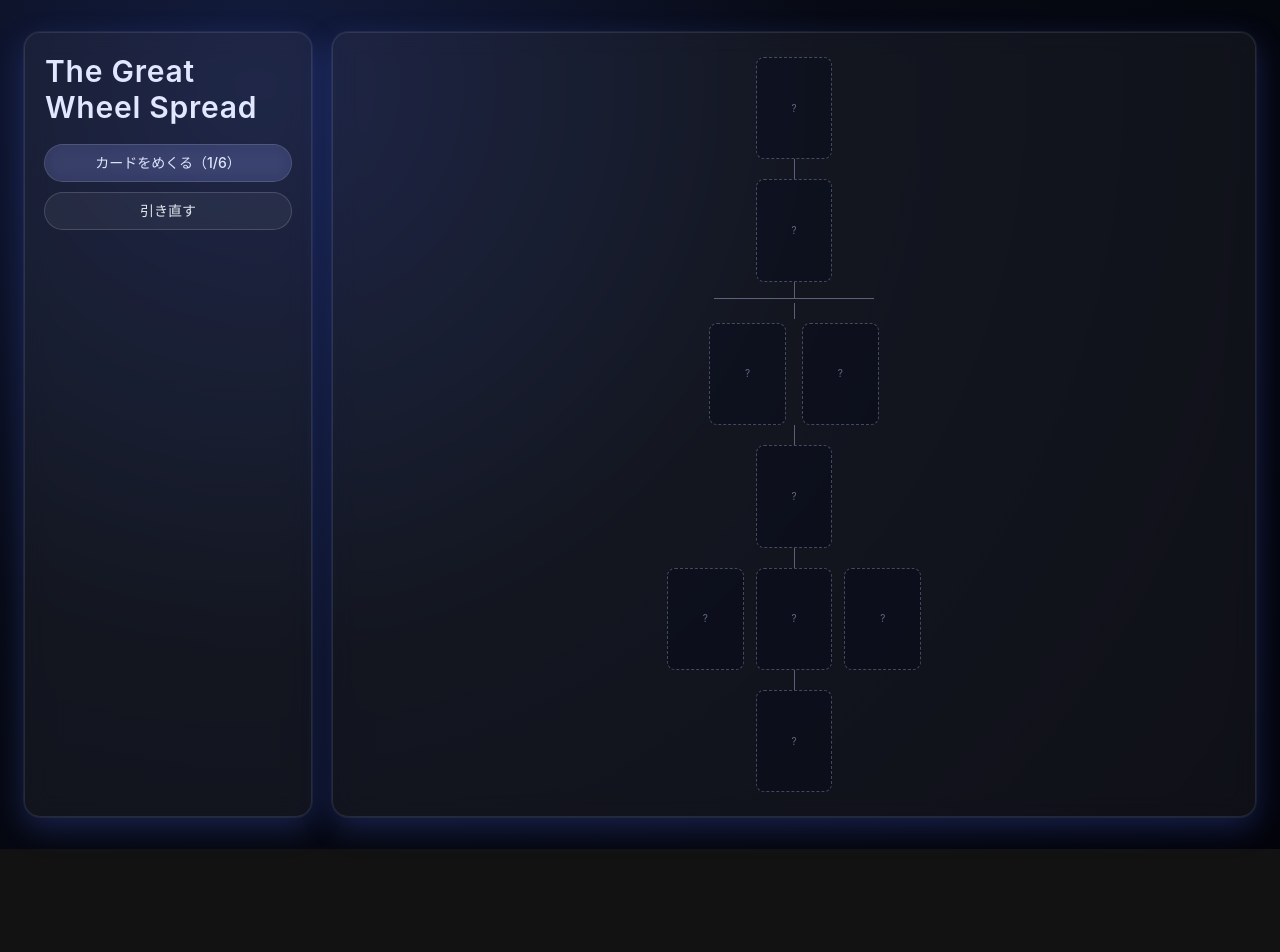
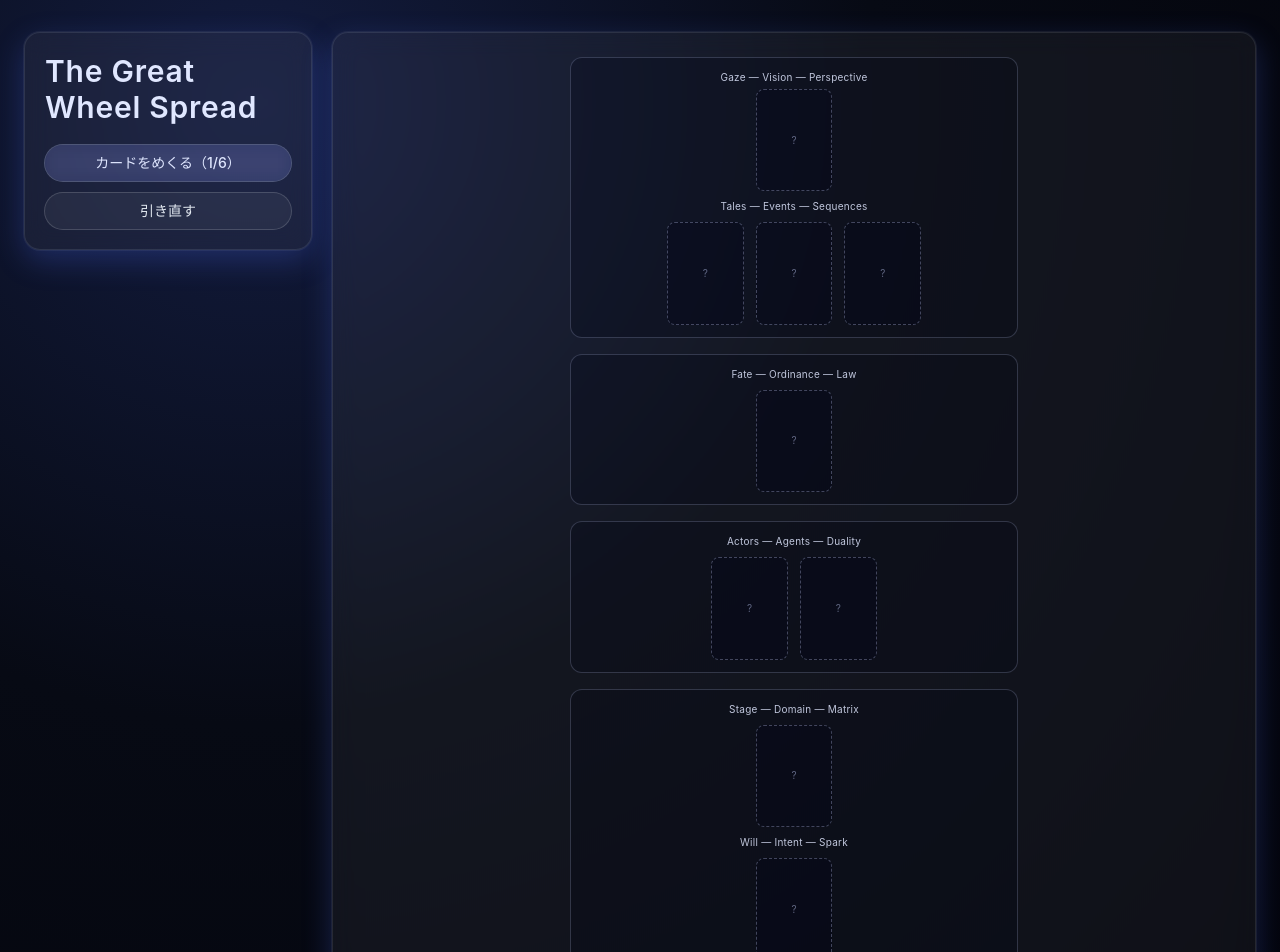
Before and after one commit to kiyotam23/thoth-tarot-spread, a Next.js app: page / in a window 1280 px wide. Shown: the top 952 px of the page. Before the commit the page ends 849 px from the top, so only its background shows below. Built offline with nearby package versions, Linux system fonts and the light colour scheme.

Commit message:
Initial commit without heavy files

```diff
--- a/app/page.tsx
+++ b/app/page.tsx
@@ -1,7 +1,7 @@
 "use client";
 
 import { motion } from "framer-motion";
-import { useState } from "react";
+import { useEffect, useRef, useState } from "react";
 
 type Card = {
   id: string;
@@ -16,6 +16,7 @@ type Layer = {
   meaning: string;
   drawCount: number;
   pool: Card[];
+  triad: [string, string, string];
 };
 
 const ACES: Card[] = [
@@ -44,18 +45,18 @@ const AGENTS: Card[] = [
 ]);
 
 const DESTINY: Card[] = [
-  { id: "adjustment", name: "Adjustment", image: "/images/adjustment.png" },
-  { id: "death", name: "Death", image: "/images/death.png" },
-  { id: "art", name: "Art", image: "/images/art.png" },
-  { id: "chariot", name: "The Chariot", image: "/images/the-chariot.png" },
-  { id: "emperor", name: "The Emperor", image: "/images/the-emperor.png" },
-  { id: "empress", name: "The Empress", image: "/images/the-empress.png" },
-  { id: "hierophant", name: "The Hierophant", image: "/images/the-hierophant.png" },
-  { id: "lovers", name: "The Lovers", image: "/images/the-lovers.png" },
-  { id: "hermit", name: "The Hermit", image: "/images/the-hermit.png" },
-  { id: "star", name: "The Star", image: "/images/the-star.png" },
-  { id: "moon", name: "The Moon", image: "/images/the-moon.png" },
-  { id: "sun", name: "The Sun", image: "/images/the-sun.png" }
+  { id: "aries-emperor", name: "Aries · IV · The Emperor", image: "/images/the-emperor.png" },
+  { id: "taurus-hierophant", name: "Taurus · V · The Hierophant", image: "/images/the-hierophant.png" },
+  { id: "gemini-lovers", name: "Gemini · VI · The Lovers", image: "/images/the-lovers.png" },
+  { id: "cancer-chariot", name: "Cancer · VII · The Chariot", image: "/images/the-chariot.png" },
+  { id: "leo-lust", name: "Leo · XI · Lust", image: "/images/lust.png" },
+  { id: "virgo-hermit", name: "Virgo · IX · The Hermit", image: "/images/the-hermit.png" },
+  { id: "libra-adjustment", name: "Libra · VIII · Adjustment", image: "/images/adjustment.png" },
+  { id: "scorpio-death", name: "Scorpio · XIII · Death", image: "/images/death.png" },
+  { id: "sagittarius-art", name: "Sagittarius · XIV · Art", image: "/images/art.png" },
+  { id: "capricorn-devil", name: "Capricorn · XV · The Devil", image: "/images/the-devil.png" },
+  { id: "aquarius-star", name: "Aquarius · XVII · The Star", image: "/images/the-star.png" },
+  { id: "pisces-moon", name: "Pisces · XVIII · The Moon", image: "/images/the-moon.png" }
 ];
 
 const EVENTS: Card[] = [2, 3, 4, 5, 6, 7, 8, 9, 10].flatMap((num) =>
@@ -67,22 +68,67 @@ const EVENTS: Card[] = [2, 3, 4, 5, 6, 7, 8, 9, 10].flatMap((num) =>
 );
 
 const FOCUS: Card[] = [
-  { id: "sun", name: "Sun (The Sun)", image: "/images/the-sun.png", note: "意志・顕現" },
-  { id: "moon", name: "Moon (The Priestess)", image: "/images/the-priestess.png", note: "直観・受容" },
-  { id: "mars", name: "Mars (The Tower)", image: "/images/the-tower.png", note: "突破・変容" },
-  { id: "mercury", name: "Mercury (The Magus)", image: "/images/the-magus.png", note: "言語化・橋渡し" },
-  { id: "jupiter", name: "Jupiter (Fortune)", image: "/images/fortune.png", note: "拡張・流転" },
-  { id: "venus", name: "Venus (The Empress)", image: "/images/the-empress.png", note: "調和・引力" },
-  { id: "saturn", name: "Saturn (The Universe)", image: "/images/the-universe.png", note: "統合・完成" }
+  { id: "sun", name: "Sun · XIX · The Sun", image: "/images/the-sun.png" },
+  { id: "moon", name: "Moon · II · The High Priestess", image: "/images/the-priestess.png" },
+  { id: "mercury", name: "Mercury · I · The Magus", image: "/images/the-magus.png" },
+  { id: "venus", name: "Venus · III · The Empress", image: "/images/the-empress.png" },
+  { id: "mars", name: "Mars · XVI · The Tower", image: "/images/the-tower.png" },
+  { id: "jupiter", name: "Jupiter · X · Fortune", image: "/images/fortune.png" },
+  { id: "saturn", name: "Saturn · XXI · The Universe", image: "/images/the-universe.png" },
+  { id: "uranus", name: "Uranus · 0 · The Fool", image: "/images/the-fool.png" },
+  { id: "neptune", name: "Neptune · XII · The Hanged Man", image: "/images/the-hanged-man.png" },
+  { id: "pluto", name: "Pluto · XX · The Aeon", image: "/images/the-aeon.png" }
 ];
 
 const LAYERS: Layer[] = [
-  { key: "root", title: "第1層 Root", meaning: "物語の種・根源的な意志・季節", drawCount: 1, pool: ACES },
-  { key: "womb", title: "第2層 Womb", meaning: "舞台設定・具現化の土壌", drawCount: 1, pool: PRINCESSES },
-  { key: "agents", title: "第3層 Agents", meaning: "動因となる2つの人格", drawCount: 2, pool: AGENTS },
-  { key: "destiny", title: "第4層 Destiny", meaning: "避けられない運命の潮流", drawCount: 1, pool: DESTINY },
-  { key: "events", title: "第5層 Events", meaning: "出来事の推移（過去・現在・未来）", drawCount: 3, pool: EVENTS },
-  { key: "focus", title: "第6層 Focus", meaning: "物語を読む最終的な視点", drawCount: 1, pool: FOCUS }
+  {
+    key: "root",
+    title: "第1層 Root",
+    meaning: "物語の種・根源的な意志・季節",
+    drawCount: 1,
+    pool: ACES,
+    triad: ["Will", "Intent", "Spark"]
+  },
+  {
+    key: "womb",
+    title: "第2層 Womb",
+    meaning: "舞台設定・具現化の土壌",
+    drawCount: 1,
+    pool: PRINCESSES,
+    triad: ["Stage", "Domain", "Matrix"]
+  },
+  {
+    key: "agents",
+    title: "第3層 Agents",
+    meaning: "動因となる2つの人格",
+    drawCount: 2,
+    pool: AGENTS,
+    triad: ["Actors", "Agents", "Duality"]
+  },
+  {
+    key: "destiny",
+    title: "第4層 Destiny",
+    meaning: "避けられない運命の潮流",
+    drawCount: 1,
+    pool: DESTINY,
+    triad: ["Fate", "Ordinance", "Law"]
+  },
+  {
+    key: "events",
+    title: "第5層 Events",
+    meaning: "出来事の推移（過去・現在・未来）",
+    drawCount: 3,
+    pool: EVENTS,
+    triad: ["Tales", "Events", "Sequences"]
+  },
+  {
+    key: "focus",
+    title: "第6層 Focus",
+    meaning: "物語を読む最終的な視点",
+    drawCount: 1,
+    pool: FOCUS,
+    triad: ["Gaze", "Vision", "Perspective"]
+  }
 ];
 
 function drawUnique(pool: Card[], count: number): Card[] {
@@ -97,6 +143,7 @@ function cap(value: string): string {
 export default function Page() {
   const [step, setStep] = useState(0);
   const [drawn, setDrawn] = useState<Record<string, Card[]>>({});
+  const layerRefs = useRef<Record<string, HTMLDivElement | null>>({});
 
   const completed = step === LAYERS.length;
   const nextStep = () => {
@@ -110,6 +157,18 @@ export default function Page() {
     setDrawn({});
     setStep(0);
   };
+
+  useEffect(() => {
+    if (step === 0) return;
+    const openedLayer = LAYERS[step - 1];
+    const target = layerRefs.current[openedLayer.key];
+    if (!target) return;
+
+    target.scrollIntoView({
+      behavior: "smooth",
+      block: "center"
+    });
+  }, [step]);
 
   function renderCards(layerIndex: number) {
     const layer = LAYERS[layerIndex];
@@ -145,7 +204,7 @@ export default function Page() {
   return (
     <main className="min-h-screen px-4 py-6 sm:px-6 sm:py-8">
       <div className="mx-auto grid w-full max-w-7xl gap-5 lg:grid-cols-[18rem_minmax(0,1fr)]">
-        <section className="rounded-2xl border border-indigo-100/10 bg-white/5 p-5 shadow-glow backdrop-blur-md">
+        <section className="rounded-2xl border border-indigo-100/10 bg-white/5 p-5 shadow-glow backdrop-blur-md lg:sticky lg:top-4 lg:self-start">
           <h1 className="text-2xl font-semibold tracking-wide text-indigo-100 sm:text-3xl">
             The Great Wheel Spread
           </h1>
@@ -169,40 +228,125 @@ export default function Page() {
           </div>
         </section>
         <section className="rounded-2xl border border-indigo-100/10 bg-white/5 px-4 py-6 shadow-glow backdrop-blur-md sm:px-8">
-          <div className="flex flex-col items-center">
-            <motion.div initial={{ opacity: 0, y: 20 }} animate={{ opacity: 1, y: 0 }} className="flex gap-3">
-              {renderCards(0)}
+          <div className="flex flex-col items-center gap-4">
+            <motion.div
+              initial={{ opacity: 0, y: 20 }}
+              animate={{ opacity: 1, y: 0 }}
+              className="w-full max-w-md rounded-xl border border-indigo-200/20 bg-slate-950/25 p-3"
+            >
+              <div className="flex flex-col items-center gap-2">
+                <div
+                  ref={(el) => {
+                    layerRefs.current[LAYERS[5].key] = el;
+                  }}
+                >
+                  <p className="text-center text-[10px] tracking-wide text-indigo-100/85">
+                    {LAYERS[5].triad.join(" — ")}
+                  </p>
+                  <div className="mt-1 flex justify-center gap-3">{renderCards(5)}</div>
+                </div>
+                <p className="text-center text-[10px] tracking-wide text-indigo-100/85">
+                  {LAYERS[4].triad.join(" — ")}
+                </p>
+                <div
+                  ref={(el) => {
+                    layerRefs.current[LAYERS[4].key] = el;
+                  }}
+                  className="flex justify-center gap-3"
+                >
+                  {renderCards(4)}
+                </div>
+              </div>
             </motion.div>
-            <div className="h-5 w-px bg-indigo-200/40" />
 
-            <motion.div initial={{ opacity: 0, y: 20 }} animate={{ opacity: 1, y: 0 }} className="flex gap-3">
-              {renderCards(1)}
-            </motion.div>
-            <div className="h-4 w-px bg-indigo-200/40" />
-            <div className="h-px w-40 bg-indigo-200/40" />
-            <div className="mb-1 mt-1 h-4 w-px bg-indigo-200/40" />
+            <div className="flex w-full max-w-md flex-col gap-4">
+              <motion.div
+                initial={{ opacity: 0, y: 20 }}
+                animate={{ opacity: 1, y: 0 }}
+                className="rounded-xl border border-indigo-200/20 bg-slate-950/25 p-3"
+              >
+                <p className="mb-2 text-center text-[10px] tracking-wide text-indigo-100/85">
+                  {LAYERS[3].triad.join(" — ")}
+                </p>
+                <div
+                  ref={(el) => {
+                    layerRefs.current[LAYERS[3].key] = el;
+                  }}
+                  className="flex justify-center gap-3"
+                >
+                  {renderCards(3)}
+                </div>
+              </motion.div>
+              <motion.div
+                initial={{ opacity: 0, y: 20 }}
+                animate={{ opacity: 1, y: 0 }}
+                className="rounded-xl border border-indigo-200/20 bg-slate-950/25 p-3"
+              >
+                <p className="mb-2 text-center text-[10px] tracking-wide text-indigo-100/85">
+                  {LAYERS[2].triad.join(" — ")}
+                </p>
+                <div
+                  ref={(el) => {
+                    layerRefs.current[LAYERS[2].key] = el;
+                  }}
+                  className="flex justify-center gap-3"
+                >
+                  {renderCards(2)}
+                </div>
+              </motion.div>
+            </div>
 
-            <motion.div initial={{ opacity: 0, y: 20 }} animate={{ opacity: 1, y: 0 }} className="flex gap-4">
-              {renderCards(2)}
-            </motion.div>
-            <div className="h-5 w-px bg-indigo-200/40" />
-
-            <motion.div initial={{ opacity: 0, y: 20 }} animate={{ opacity: 1, y: 0 }} className="flex gap-3">
-              {renderCards(3)}
-            </motion.div>
-            <div className="h-5 w-px bg-indigo-200/40" />
-
-            <motion.div initial={{ opacity: 0, y: 20 }} animate={{ opacity: 1, y: 0 }} className="flex gap-3">
-              {renderCards(4)}
-            </motion.div>
-            <div className="h-5 w-px bg-indigo-200/40" />
-
-            <motion.div initial={{ opacity: 0, y: 20 }} animate={{ opacity: 1, y: 0 }} className="flex gap-3">
-              {renderCards(5)}
+            <motion.div
+              initial={{ opacity: 0, y: 20 }}
+              animate={{ opacity: 1, y: 0 }}
+              className="w-full max-w-md rounded-xl border border-indigo-200/20 bg-slate-950/25 p-3"
+            >
+              <div className="flex flex-col items-center gap-2">
+                <p className="text-center text-[10px] tracking-wide text-indigo-100/85">
+                  {LAYERS[1].triad.join(" — ")}
+                </p>
+                <div
+                  ref={(el) => {
+                    layerRefs.current[LAYERS[1].key] = el;
+                  }}
+                  className="flex justify-center gap-3"
+                >
+                  {renderCards(1)}
+                </div>
+                <p className="text-center text-[10px] tracking-wide text-indigo-100/85">
+                  {LAYERS[0].triad.join(" — ")}
+                </p>
+                <div
+                  ref={(el) => {
+                    layerRefs.current[LAYERS[0].key] = el;
+                  }}
+                  className="flex justify-center gap-3"
+                >
+                  {renderCards(0)}
+                </div>
+              </div>
             </motion.div>
           </div>
         </section>
       </div>
+
+      <div className="fixed bottom-4 right-4 z-50 flex gap-2 lg:hidden">
+        <button
+          type="button"
+          onClick={nextStep}
+          disabled={completed}
+          className="rounded-full bg-indigo-400/30 px-3 py-2 text-xs font-medium text-indigo-50 ring-1 ring-indigo-200/40 backdrop-blur transition hover:bg-indigo-300/35 disabled:cursor-not-allowed disabled:opacity-40"
+        >
+          {completed ? "完了" : `${step + 1}/6`}
+        </button>
+        <button
+          type="button"
+          onClick={reset}
+          className="rounded-full bg-slate-900/70 px-3 py-2 text-xs font-medium text-slate-100 ring-1 ring-white/30 backdrop-blur transition hover:bg-slate-800/80"
+        >
+          引き直す
+        </button>
+      </div>
     </main>
   );
 }
```
